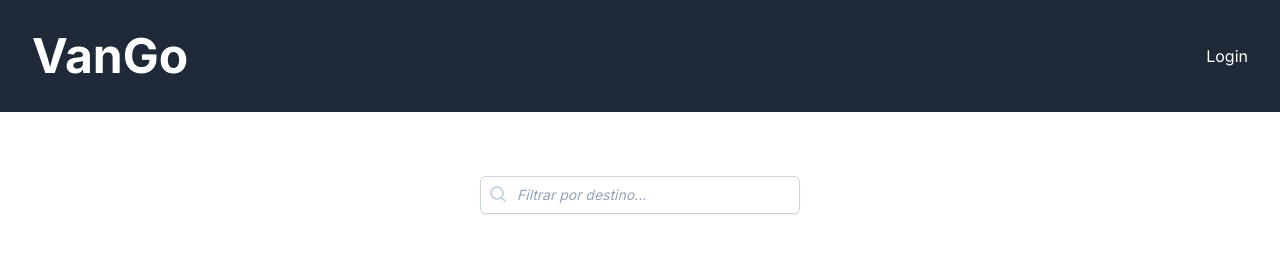
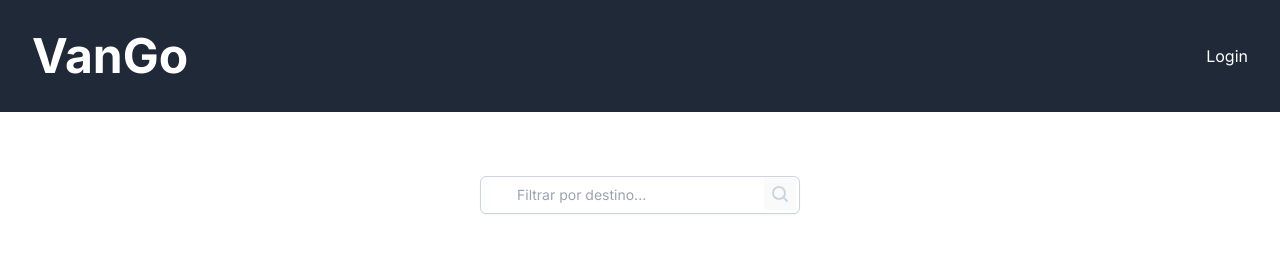
Before and after one commit to DevLucasEduardo/Go-van, a Next.js app: page /find in a window 1280 px wide. Shown: the top 266 px of the page. Built offline with nearby package versions, Linux system fonts and the light colour scheme.

Commit message:
feat: search bar filters cards

```diff
--- a/src/app/components/search-bar.tsx
+++ b/src/app/components/search-bar.tsx
@@ -1,34 +1,51 @@
-"use client";
-
 import React from "react";
 
 interface Search {
   placeholder: string;
+  sendSearchBarInfo: (data: string) => void;
 }
+
 const SearchBar = (props: Search) => {
+  const [data, setData] = React.useState("");
+
+  const handleChange = ({ target }: any) => {
+    setData(target.value);
+  };
+
+  const handleClick = () => {
+    props.sendSearchBarInfo(data);
+  };
+
   return (
     <div className="flex justify-center mt-16">
-      <div className="relative w-80 flex">
+      <div className="w-80 relative">
         <input
           type="text"
           placeholder={props.placeholder}
-          className="placeholder:italic placeholder:text-slate-400 block bg-white w-full border border-slate-300 rounded-md py-2 pl-9 pr-3 shadow-sm focus:outline-none focus:border-sky-500 focus:ring-sky-500 focus:ring-1 sm:text-sm"
+          className="placeholder-italic placeholder-text-slate-400 block bg-white w-full border border-slate-300 rounded-md py-2 pl-9 pr-10 shadow-sm focus:outline-none focus:border-sky-500 focus:ring-sky-500 focus:ring-1 sm:text-sm"
+          onChange={handleChange}
         />
+        <button
+          className="bg-zinc-50 absolute top-0.5 right-1 h-8.5 p-1 bg-inherit"
+          onClick={handleClick}
+        >
           <svg
             width="24"
             height="24"
             fill="none"
             stroke="currentColor"
-          stroke-width="2"
-          stroke-linecap="round"
-          stroke-linejoin="round"
-          className=" text-slate-300 dark:text-slate-400 absolute m-1.5"
+            strokeWidth="2"
+            strokeLinecap="round"
+            strokeLinejoin="round"
+            className="text-slate-300 dark:text-slate-400"
             aria-hidden="true"
           >
-          <path d="m19 19-3.5-3.5"></path>
+            <path d="M19 19L15.5 15.5"></path>
             <circle cx="11" cy="11" r="6"></circle>
           </svg>
+        </button>
       </div>
+      {}
     </div>
   );
 };
```
Lines whose indentation alone changed are shown as unchanged.
